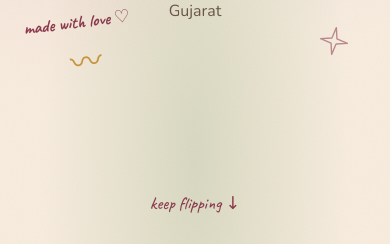
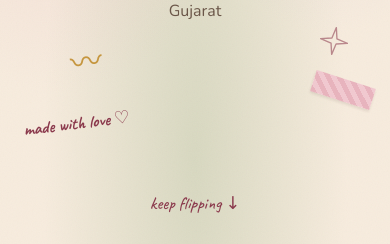
Before and after one commit to prekshaY102/art-scrapbook-portfolio, a plain HTML site: page index.html in a window 390 px wide. Shown: the part 600-844 px from the top of the page. Drawn offline with nearby package versions, Linux system fonts and the light colour scheme.

Commit message:
some more fixies, little changes

```diff
--- a/index.html
+++ b/index.html
@@ -151,11 +151,12 @@
 <div class="hero-doodle hero-sparkle">✦</div>
 <div class="hero-doodle hero-sparkle hero-sparkle-2">✧</div>
 
-<div class="hero-note">made with love ♡</div>
+
 
 <div class="tape tape--rose hero-tape-2"></div>
 
 <div class="hero-squiggle">〰</div>
+<div class="hero-note">made with love ♡</div>
   </section>
 
   <!-- ABOUT -->
--- a/style.css
+++ b/style.css
@@ -234,12 +234,12 @@ button{ font:inherit; background:none; border:none; cursor:pointer; color:inheri
   pointer-events:none;
 }
 
-@media (max-width:560px){
-  .hero-flower{ left:7%; }
-  .hero-note{ left:6%; bottom:25%; }
-  .hero-tape-2{ right:4%; }
-  .hero-sparkle{ right:10%; }
-  .hero-squiggle{ left:18%; }
+@media (max-width: 560px) {
+  .hero-flower { left: 7%; }
+  .hero-note { left: 6%; bottom: 13%; }
+  .hero-tape-2 { top: auto; bottom: 17%; right: 4%; }
+  .hero-sparkle { right: 10%; }
+  .hero-squiggle { left: 18%; }
 }
 /* ============================================================
    ABOUT
```
